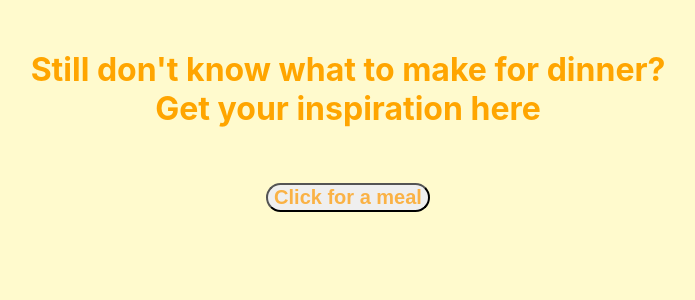
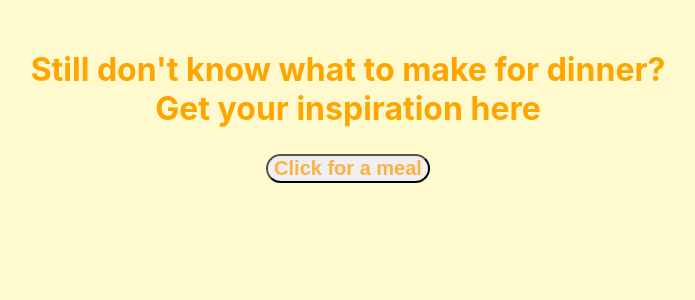
Before and after one commit to emilvictor/usefulweb, a React (Create React App) app: page / in a window 1280 px wide. Shown: the top 300 px of the page, without its empty margins (292-987 px from the left). Built offline with nearby package versions, Linux system fonts and the light colour scheme.

Commit message:
marin-top on header

```diff
--- a/src/components/Header.css
+++ b/src/components/Header.css
@@ -3,7 +3,7 @@ body {
 }
 
 h1 {
-    margin: 50px;
+    margin-top: 50px;
     color: coral;
     text-align: center;
 }
```
